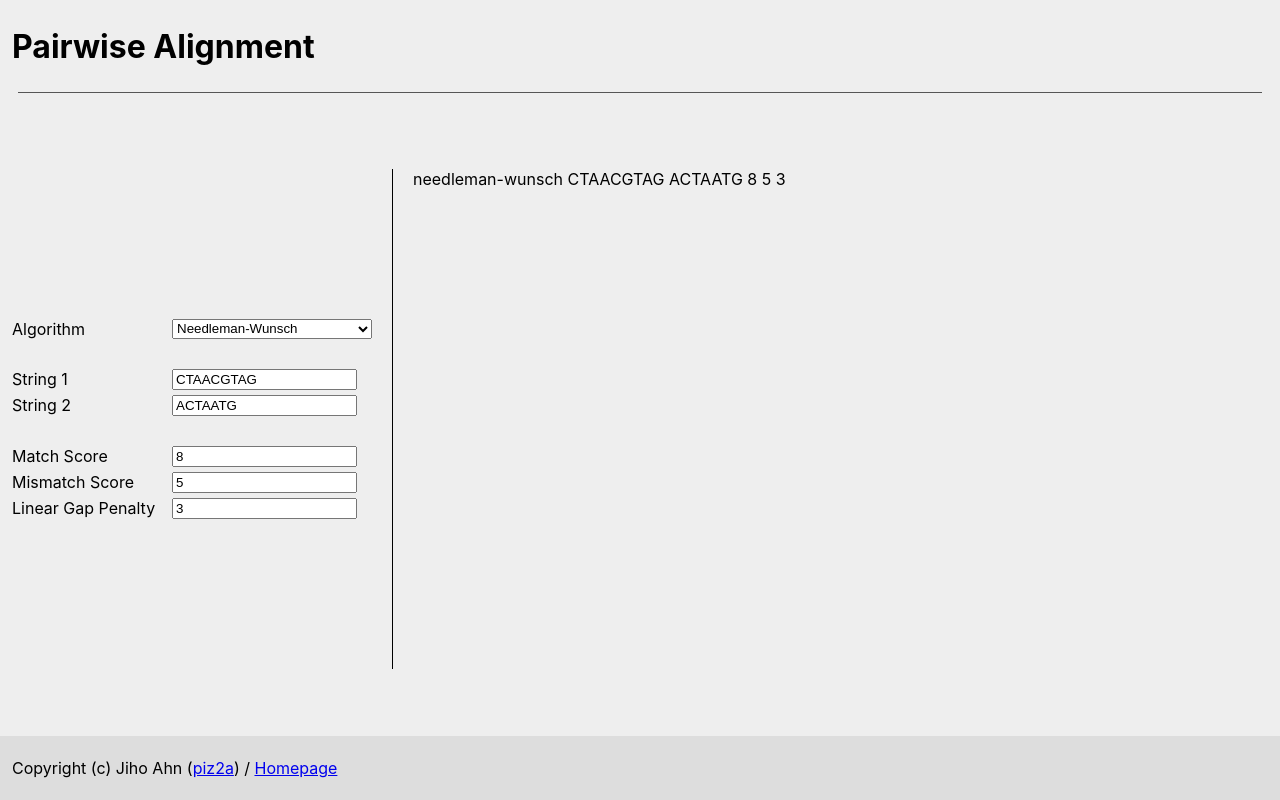
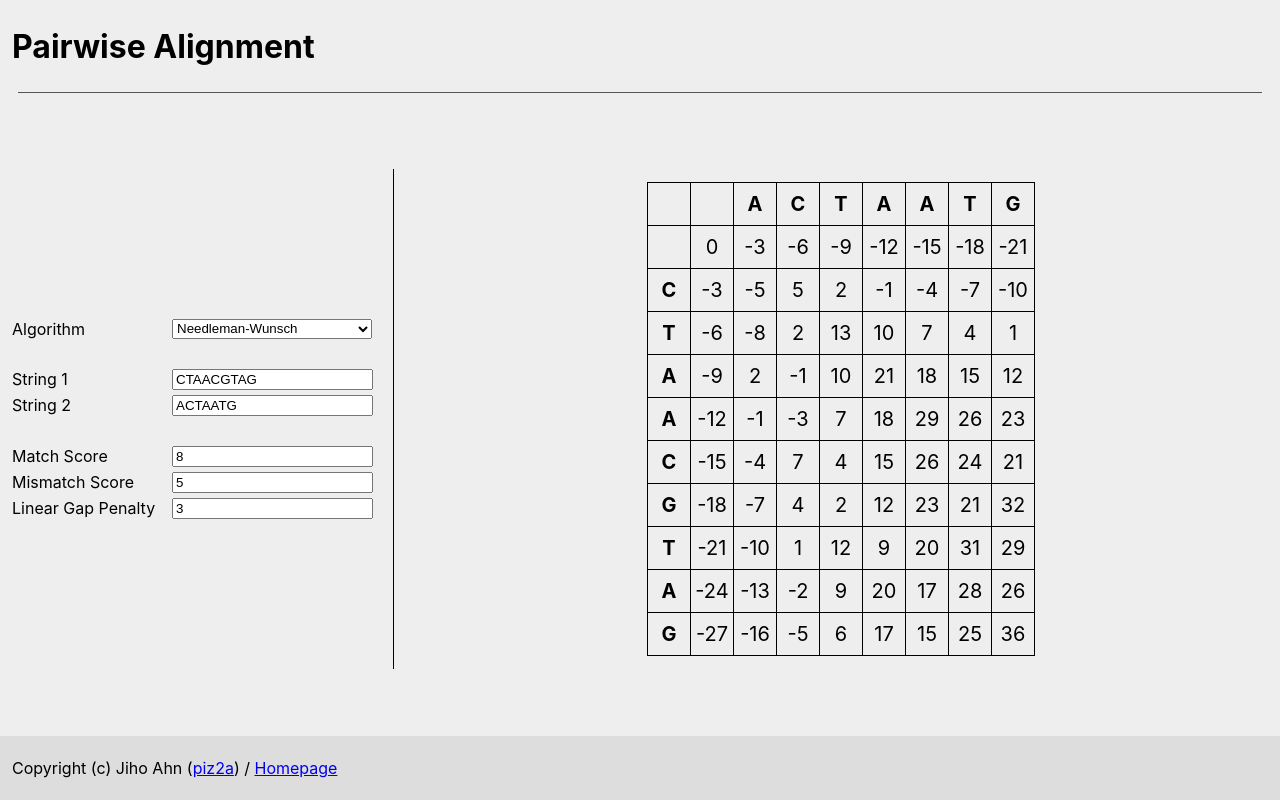
Before and after one commit to piz2a/pairwise-alignment, a React (Create React App) app: page / in a window 1280 px wide. Built offline with nearby package versions, Linux system fonts and the light colour scheme.

Commit message:
Number Table

```diff
--- a/package.json
+++ b/package.json
@@ -21,7 +21,7 @@
     "build": "react-scripts build",
     "test": "react-scripts test",
     "eject": "react-scripts eject",
-    "docs": "npm run build && cp -r build docs"
+    "docs": "npm run build && rm -rf docs && cp -r build docs"
   },
   "eslintConfig": {
     "extends": [
--- a/src/Algorithm.tsx
+++ b/src/Algorithm.tsx
@@ -10,20 +10,32 @@ export interface ScoreProps {
     gap: number;
 }
 
-interface AlgorithmProps {
-    s1: string;
-    s2: string;
-    scores: ScoreProps
-}
+function Algorithm(algorithm: string, s1: string, s2: string, score: ScoreProps) {
+    const array: number[][] = [];
+    for (let i = 0; i <= s1.length; i++)
+        array.push(new Array(s2.length + 1).fill(0));
 
-function Algorithm(algorithm: string, s1: string, s2: string, score: ScoreProps) {
-    return <></>
-}
+    // array[i][j] = max(array[i-1][j-1] + match/mismatch, array[i-1][j] - gap, array[i][j-1] - gap)
+    const getNewArrayValue = (i: number, j: number) => {
+        const candidates = [
+            i === 0 || j === 0 ? -Infinity : (array[i-1][j-1] + (s1[i-1] === s2[j-1] ? score.match : -score.mismatch)),  // from top left
+            i === 0 ? -Infinity : (array[i-1][j] - score.gap),  // from top
+            j === 0 ? -Infinity : (array[i][j-1] - score.gap),  // from left
+        ];
+        if (algorithm === "smith-waterman")
+            candidates.push(0);
+        return Math.max(...candidates);
+    };
 
-function NeedlemanWunsch() {
-}
+    for (let i = 0; i <= s1.length; i++) {
+        for (let j = 0; j <= s2.length; j++) {
+            if (i === 0 && j === 0) continue; // array[0][0] = 0으로 유지
+            array[i][j] = getNewArrayValue(i, j);
+        }
+    }
 
-function SmithWaterman() {
+    console.log(array);
+    return array;
 }
 
 export default Algorithm;
--- a/src/App.css
+++ b/src/App.css
@@ -56,6 +56,29 @@ body {
   text-align: left;
 }
 
+.input input, .numberInput input {
+  width: 193px;
+}
+
+.main .result {
+  width: 100%;
+  display: flex;
+  align-items: center;
+  justify-content: center;
+}
+
+.main .result table {
+  border-collapse: collapse;
+  font-size: 20px;
+}
+
+.main .result th, .main .result td {
+  text-align: center;
+  width: 2em;
+  height: 2em;
+  border: 1px solid black;
+}
+
 .footer {
   background-color: #ddd;
   padding: 6px 12px;
--- a/src/App.tsx
+++ b/src/App.tsx
@@ -1,7 +1,6 @@
 import React, {ChangeEventHandler, useState} from 'react';
-import logo from './logo.svg';
 import './App.css';
-import {ScoreProps} from "./Algorithm";
+import Algorithm, {ScoreProps} from "./Algorithm";
 
 interface InputProps {
     className: string;
@@ -72,7 +71,17 @@ function App() {
                 </div>
                 <div style={{borderLeft: "1px solid #000", height: "500px"}}></div>
                 <div className="result">
-                    {algorithm} {string1} {string2} {score.match} {score.mismatch} {score.gap}
+                    <table> {/* 결과 table로 그리기 */}
+                        <tr>
+                            {('  ' + string2).split('').map((char: string) => <th>{char}</th>)}
+                        </tr>
+                        {Algorithm(algorithm, string1, string2, score).map((line: number[], i: number) => (
+                            <tr>
+                                <th>{string1[i-1]}</th>
+                                {line.map((num: number) => <td>{num}</td>)}
+                            </tr>
+                        ))}
+                    </table>
                 </div>
             </div>
             <div className="footer">
```
Also changed, not shown: src/logo.svg (deleted).
